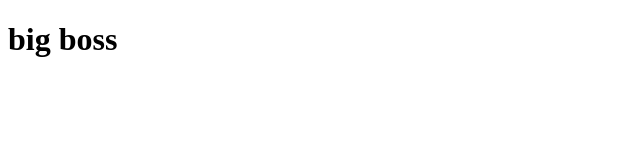
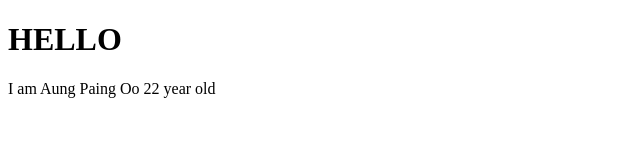
Before and after one commit to oaungpaing817-code/oaungpaing817-code.github.io, a plain HTML site: page index.html in a window 1280 px wide. Shown: the whole page, without its empty margins (0-640 px from the left). Drawn offline with Linux system fonts and the light colour scheme.

Commit message:
big boss

```diff
--- a/index.html
+++ b/index.html
@@ -6,8 +6,10 @@
     <title>Document</title>
 </head>
 <body>
-    <h1>big boss
+    <h1> HELLO
 
-    </h1>
+    </h1> I am Aung Paing Oo
+ 22 year old
+</h1>
 </body>
 </html>
```
